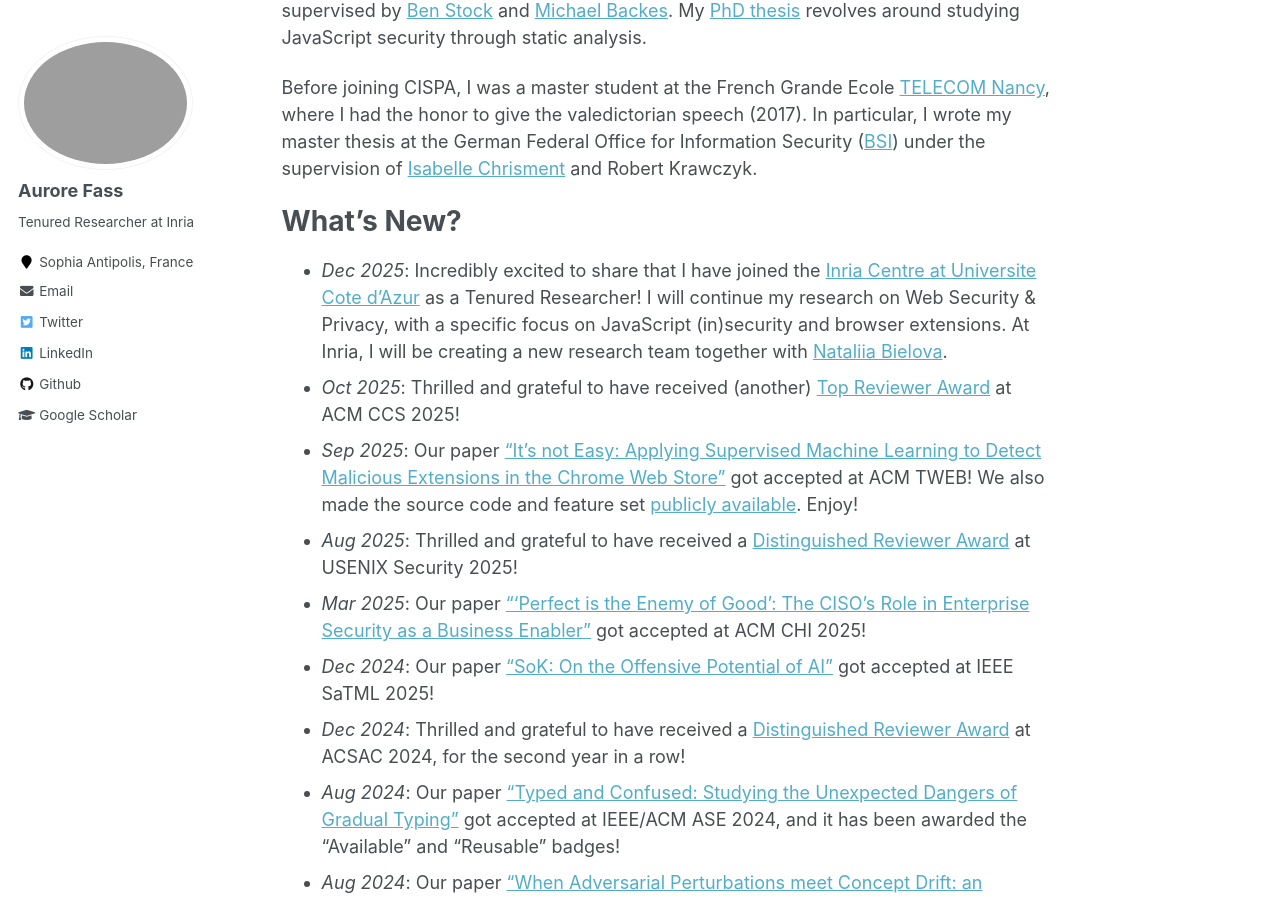
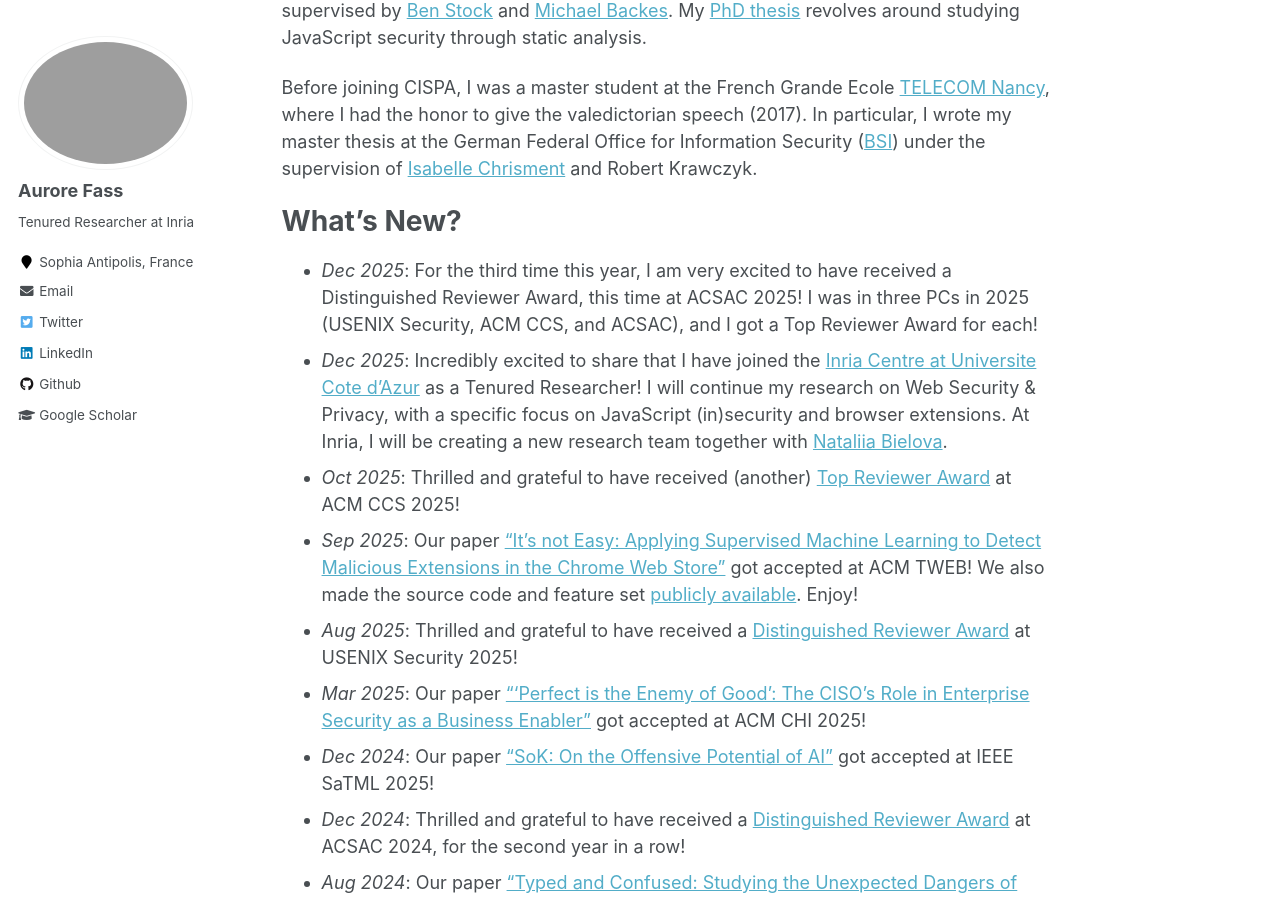
Before and after one commit to Aurore54F/aurore54f.github.io, a Jekyll site: the page built from _pages/about.md, in a window 1280 px wide and 900 px high, scrolled down 484 px. Built offline with Jekyll 4.4.1, drawn with Linux system fonts in a browser that asks for light colours.

```diff
--- a/_pages/about.md
+++ b/_pages/about.md
@@ -20,6 +20,7 @@ Before joining CISPA, I was a master student at the French Grande Ecole [TELECOM
 
 What's New?
 ======
+- _Dec 2025_: For the third time this year, I am very excited to have received a Distinguished Reviewer Award, this time at ACSAC 2025! I was in three PCs in 2025 (USENIX Security, ACM CCS, and ACSAC), and I got a Top Reviewer Award for each!
 - _Dec 2025_: Incredibly excited to share that I have joined the [Inria Centre at Universite Cote d'Azur](https://www.inria.fr/en/inria-centre-universite-cote-azur) as a Tenured Researcher! I will continue my research on Web Security & Privacy, with a specific focus on JavaScript (in)security and browser extensions. At Inria, I will be creating a new research team together with [Nataliia Bielova](https://www-sop.inria.fr/members/Nataliia.Bielova/).
 - _Oct 2025_: Thrilled and grateful to have received (another) [Top Reviewer Award](https://www.sigsac.org/ccs/CCS2025/awards/) at ACM CCS 2025!
 - _Sep 2025_: Our paper ["It's not Easy: Applying Supervised Machine Learning to Detect Malicious Extensions in the Chrome Web Store"](https://aurore54f.github.io/papers/2025-tweb_rosenzweig_extensionsconcdrift.pdf) got accepted at ACM TWEB! We also made the source code and feature set [publicly available](https://github.com/its-not-easy/tweb25/tree/main). Enjoy!
```
Also changed, not shown: _pages/publications.md (+1 -0 lines), 2 other files.
